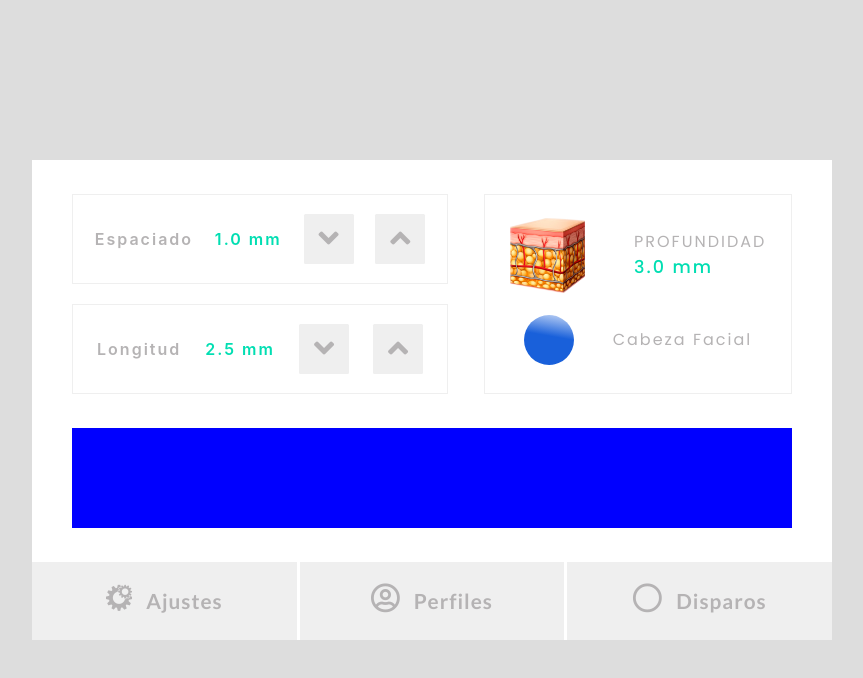
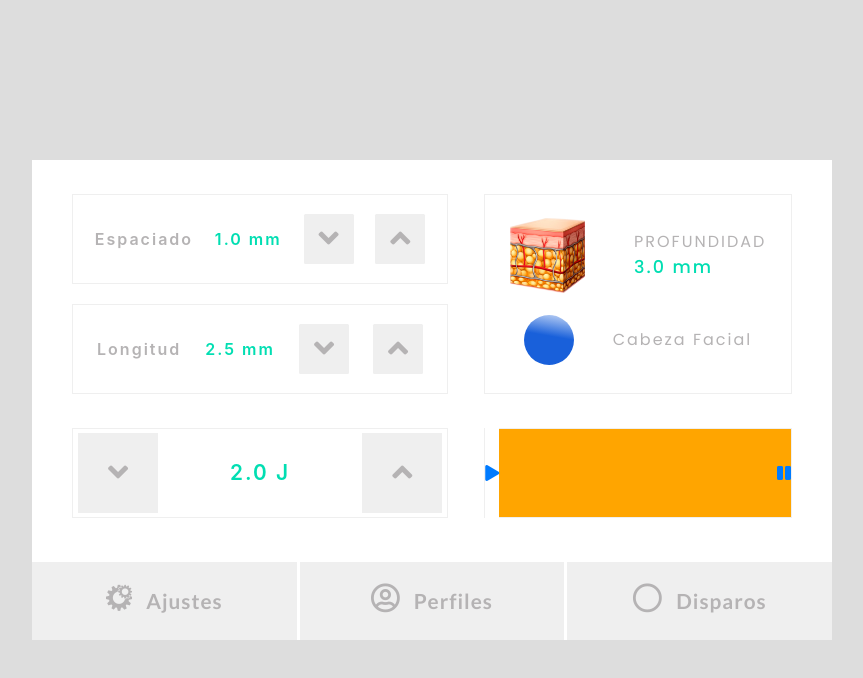
Before and after one commit to msardissino/texel2, a plain HTML site: page control.html in a window 1280 px wide. Shown: the whole page, without its empty margins (208-1071 px from the left). Drawn offline with Linux system fonts and the light colour scheme.

Commit message:
segundo box controles

```diff
--- a/control.html
+++ b/control.html
@@ -76,9 +76,37 @@
           </div>
           <!-- Fin Box Box 1-------- -->
           <div class="box box2">
-
+            <div class="ibox ibox1">
+               <!-- -------- -->
+              <div class="btnLg">
+                <a href="">
+                  <i class="fas fa-angle-down"></i>
+                </a>
+              </div>
+               <!-- -------- -->
+               <p>2.0 J</p>
+                <!-- -------- -->
+              <div class="btnLg">
+                <a href="">
+                  <i class="fas fa-angle-up"></i>
+                </a>
+              </div>
+               <!-- -------- -->
+            </div>
+            <div class="ibox ibox2">
+              <div class="btnStart">
+                <a href="">
+                    <i class="fas fa-play"></i>
+                </a>
+              </div>
+              <div class="btnPause">
+                <a href="">
+                    <i class="fas fa-pause"></i>
+                </a>
+              </div>
+            </div>
           </div>
-        <!-- -------- -->
+        <!--Fin box box2 -------- -->
       </div>
       <div class="containerMenu">
         <a class="btnMenu" href=""><i class="fab fa-whmcs"></i>Ajustes</a>
--- a/css/style.css
+++ b/css/style.css
@@ -633,12 +633,83 @@
   /*  Segunda row */
 
   .box.box2{
-    background-color:blue;
-    height: 100px;
+    height: 90px;
     margin-bottom: var(--mar-xs);
     margin-top: var(--mar-md);
     overflow: hidden;
 
+    display: flex;
+    justify-content: space-between;
+    align-items: center;
+  }
+
+  .box.box2 .ibox{
+    height: inherit;
+
+  }
+
+  .box.box2 .ibox.ibox1{
+    width: 55%;
+    height: inherit;
+    border:1px solid var(--color-11);
+
+    display: flex;
+    flex-direction: row;
+    justify-content: space-between;
+    align-items: center;
+  }
+  .box.box2 .ibox.ibox1 .btnLg{
+    background-color: var(--color-11);
+    width: 80px;
+    height: 80px;
+    line-height: 80px;
+    display: flex;
+    justify-content: center;
+    align-items: center;
+  }
+  .box.box2 .ibox.ibox1 .btnLg:first-child{
+    margin-left: 5px;
+  }
+  .box.box2 .ibox.ibox1 .btnLg:nth-child(3){
+    margin-right: 5px;
+  }
+  .box.box2 .ibox.ibox1 .btnLg a{
+    display: block;
+    width: 100%;
+    height: inherit;
+    text-align: center;
+    font-size: 2em;
+    color: var(--color-12);
+    transition: .6s;
+  }
+  .box.box2 .ibox.ibox1 .btnLg a:hover{
+    background-color: var(--color-12);
+    color: var(--color-11);
+  }
+
+  .box.box2 .ibox.ibox1 p{
+    margin: 0;
+    color: var(--color-02);
+    font-weight: 600;
+    letter-spacing: 2px;
+    font-size: 1.3em;
+  }
+  .box.box2 .ibox.ibox2{
+    background-color: orange;
+    width: 45%;
+    margin-left: 5%;
+    border: 1px solid var(--color-11);
+    display: flex;
+    justify-content: space-between;
+    align-items: center;
+  }
+
+  .box.box2 .ibox.ibox2 .btnStart{
+    height: inherit;
+    background-color: #fff;
+    display: flex;
+    align-items: center;
+    justify-content: center;
   }
   /* Fin Segunda row */
 /* --------------- */
```
